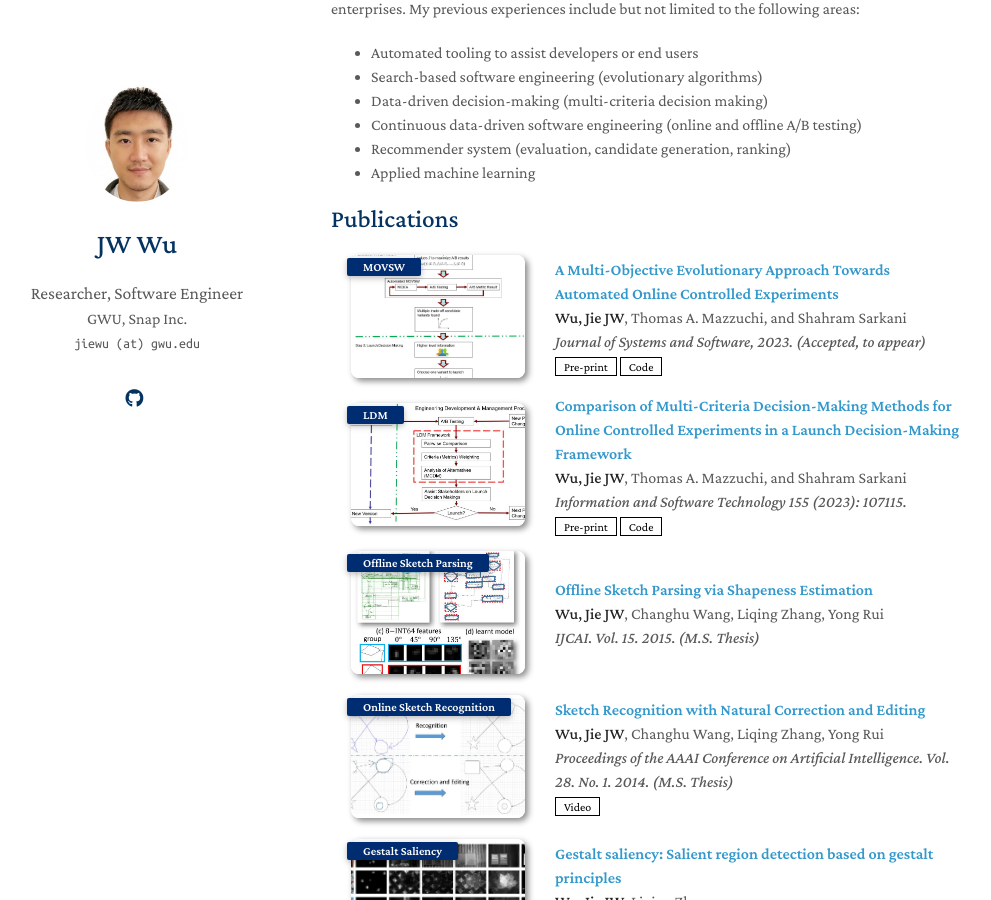
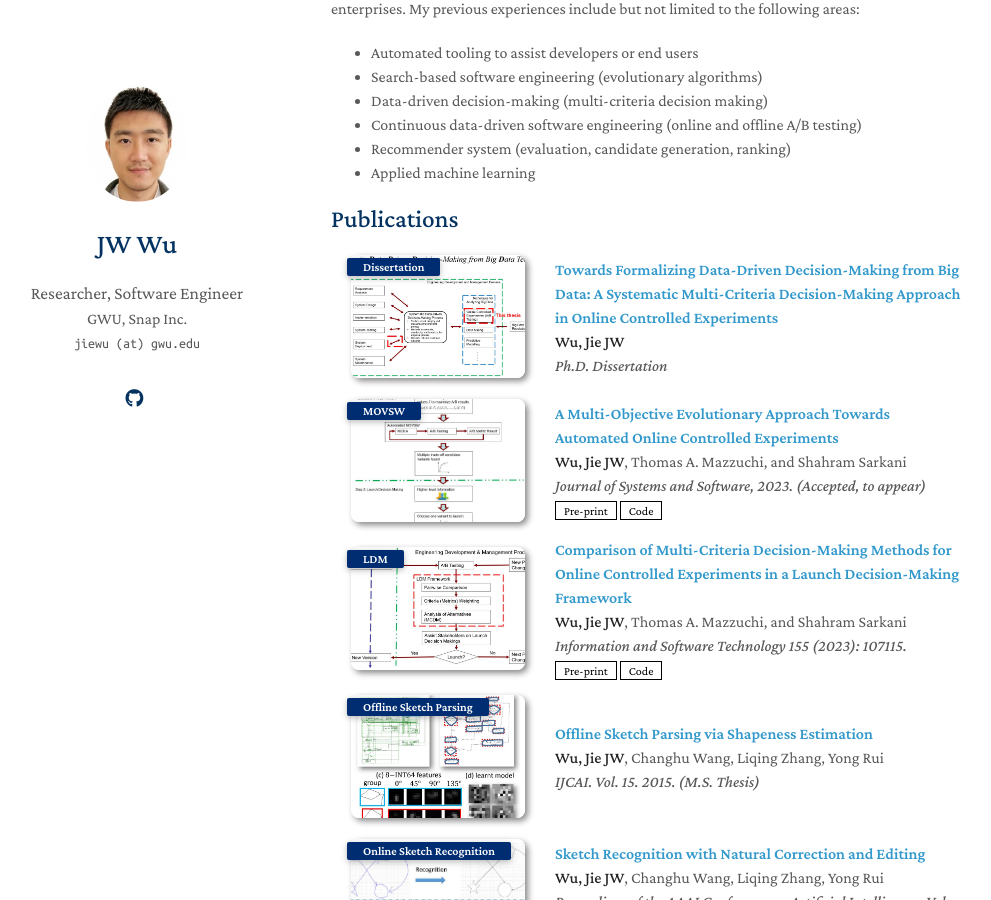
Before and after one commit to yaoyao-liu/minimal-light, a Jekyll site: the page built from index.md, in a window 1280 px wide and 900 px high, scrolled down 502 px. Shown: the whole window, without its empty margins (139-1130 px from the left). Built offline with Jekyll 4.4.1, drawn with Linux system fonts in a browser that asks for light colours; nearby versions of some CDN libraries; a style sheet for code colours, icons or effects is not loaded; our own code applies the rules of GitHub Pages for plain Markdown files.

Commit message:
Update publications.md

```diff
--- a/_includes/publications.md
+++ b/_includes/publications.md
@@ -2,6 +2,20 @@
 
 <div class="publications">
 <ol class="bibliography">
+
+<li>
+<div class="pub-row">
+  <div class="col-sm-3 abbr" style="position: relative;padding-right: 15px;padding-left: 15px;">
+    <img src="assets/img/dissertation.JPG" class="teaser img-fluid z-depth-1">
+    <abbr class="badge">Dissertation</abbr>
+  </div>
+  <div class="col-sm-9" style="position: relative;padding-right: 15px;padding-left: 20px;">
+    <div class="title"><a href="https://www.proquest.com/docview/2784774986?fromopenview=true&pq-origsite=gscholar">Towards Formalizing Data-Driven Decision-Making from Big Data: A Systematic Multi-Criteria Decision-Making Approach in Online Controlled Experiments</a></div>
+    <div class="author"><strong>Wu, Jie JW</strong></div>
+    <div class="periodical"><em>Ph.D. Dissertation</em></div>
+  </div>
+</div>
+</li>
 
 <li>
 <div class="pub-row">
```
